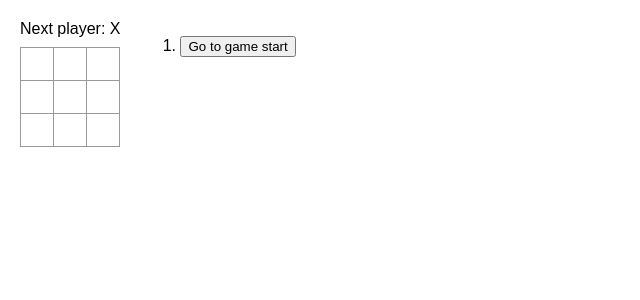
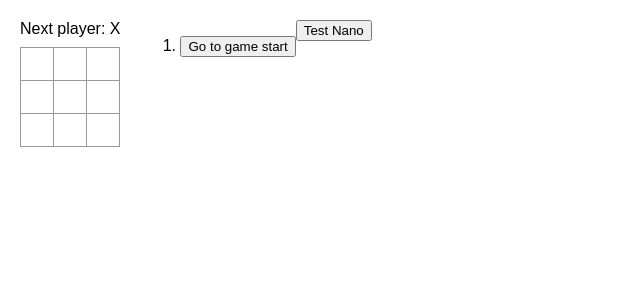
Before and after one commit to cgntanriverdi/tic-tac-toe-gemini-nano, a React (Vite) app: page / in a window 1280 px wide. Shown: the top 300 px of the page, without its empty margins (0-640 px from the left). Built offline with nearby package versions, Linux system fonts and the light colour scheme.

Commit message:
Initial testing for Gemini Nano button test inside the browser
Linked the Test Nano button into the Game component, verifies that prompt api works.

```diff
--- a/src/App.jsx
+++ b/src/App.jsx
@@ -64,6 +64,7 @@ export default function Game()
 {
   const [history, setHistory] = useState([Array(9).fill(null)]);
   const [currentMove, setCurrentMove] = useState(0);
+  const [answer, setAnswer] = useState('');
   const xIsNext = currentMove % 2 === 0;
   const currentSquares = history[currentMove];
 
@@ -77,6 +78,14 @@ export default function Game()
   function jumpTo(nextMove)
   {
     setCurrentMove(nextMove);
+  }
+
+  async function handleTest()
+  {
+    setAnswer('Çalıştı');
+    const session = await LanguageModel.create();
+    const result = await session.prompt('Say hello in one word');
+    setAnswer(result);
   }
 
   const moves = history.map((squares, move) =>
@@ -104,6 +113,11 @@ export default function Game()
       <div className="game-info">
         <ol>{moves}</ol>
       </div>
+
+      <div className="ai-test">
+        <button onClick={handleTest}>Test Nano</button>
+        <p>{answer}</p>
+      </div>
     </div>
   );
 }
```
